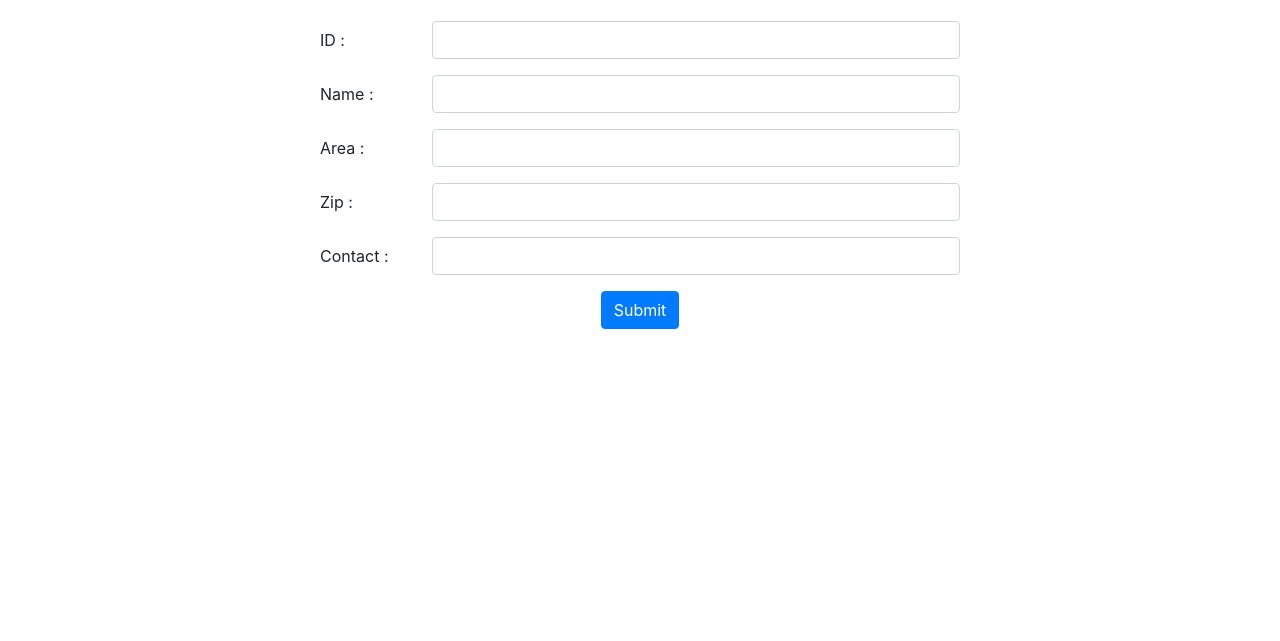
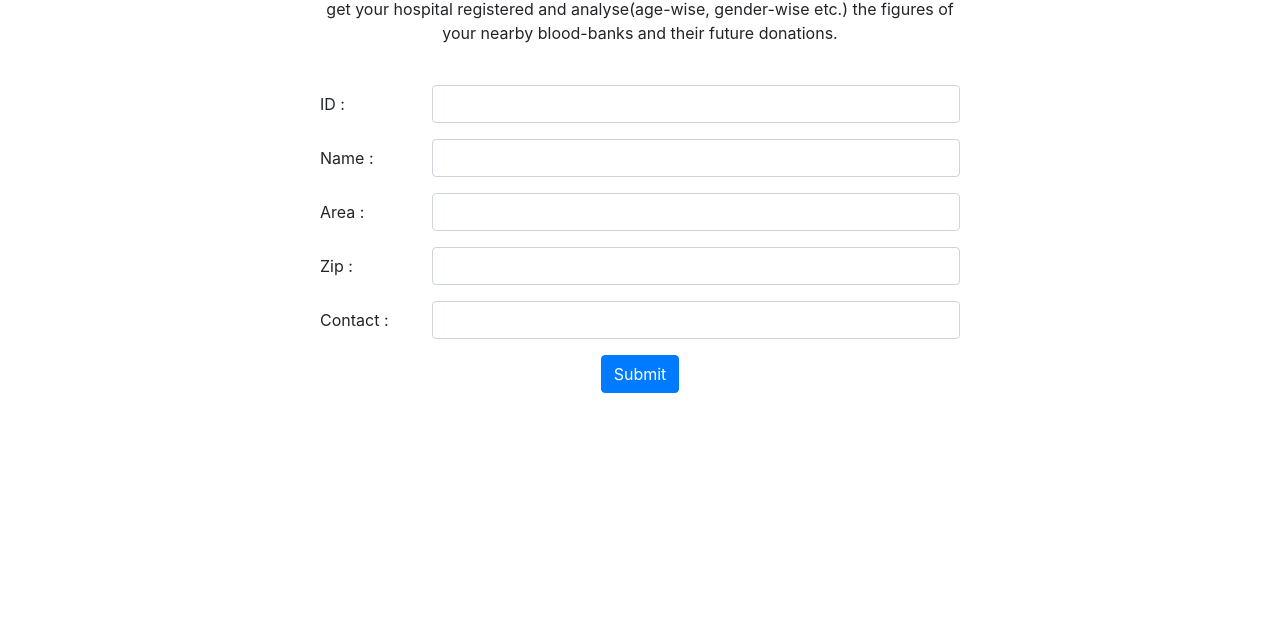
Before and after one commit to RishabhAttri/ProjectBloodBank, a website: page public/AddHospital/index.html in a window 1280 px wide. Shown: the part 175-816 px from the top of the page. Drawn offline with nearby package versions, Linux system fonts and the light colour scheme.

Commit message:
Update index.html

```diff
--- a/public/AddHospital/index.html
+++ b/public/AddHospital/index.html
@@ -45,6 +45,7 @@
 
     <div class="text-center " id="formstyling">
         <h1>Add Hospital</h1>
+        <p>get your hospital registered and analyse(age-wise, gender-wise etc.) the figures of your nearby blood-banks and their future donations.</p>
         <br>
         <form>
             <div class="form-group row text-left">
```
